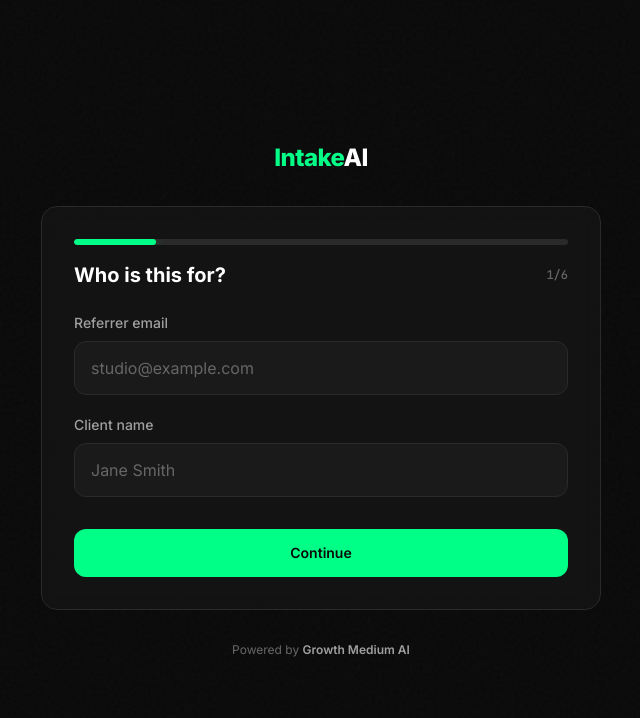
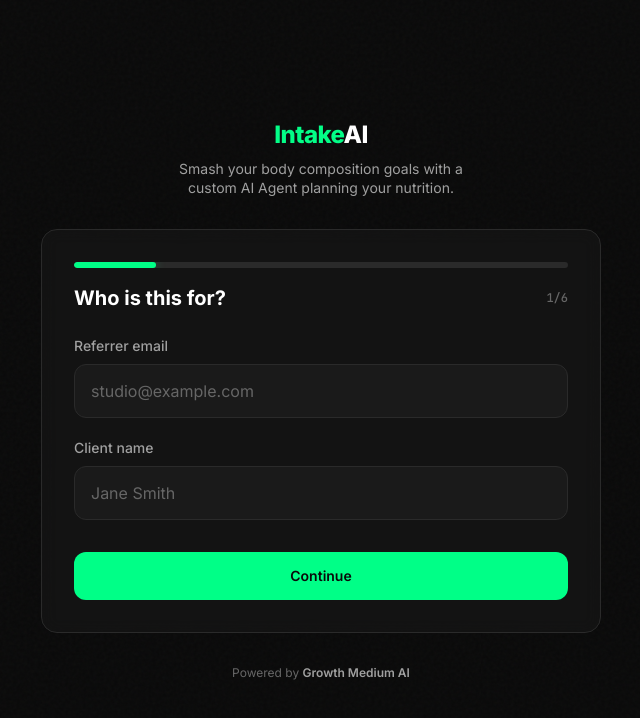
Before and after one commit to joesutheran/intakeai-form, a React (Vite) app: page / in a window 1280 px wide. Shown: the top 718 px of the page, without its empty margins (319-959 px from the left). Built offline with nearby package versions, Linux system fonts and the light colour scheme.

Commit message:
Add subheading to IntakeAI header on home page
Co-Authored-By: Claude Sonnet 4.6 <noreply@anthropic.com>

```diff
--- a/src/App.tsx
+++ b/src/App.tsx
@@ -131,6 +131,9 @@ export default function App() {
           <span className="text-accent">Intake</span>
           <span className="text-text">AI</span>
         </h1>
+        <p className="mt-2 text-sm text-text-secondary max-w-xs mx-auto leading-snug">
+          Smash your body composition goals with a custom AI Agent planning your nutrition.
+        </p>
       </motion.div>
 
       {/* Card */}
```
